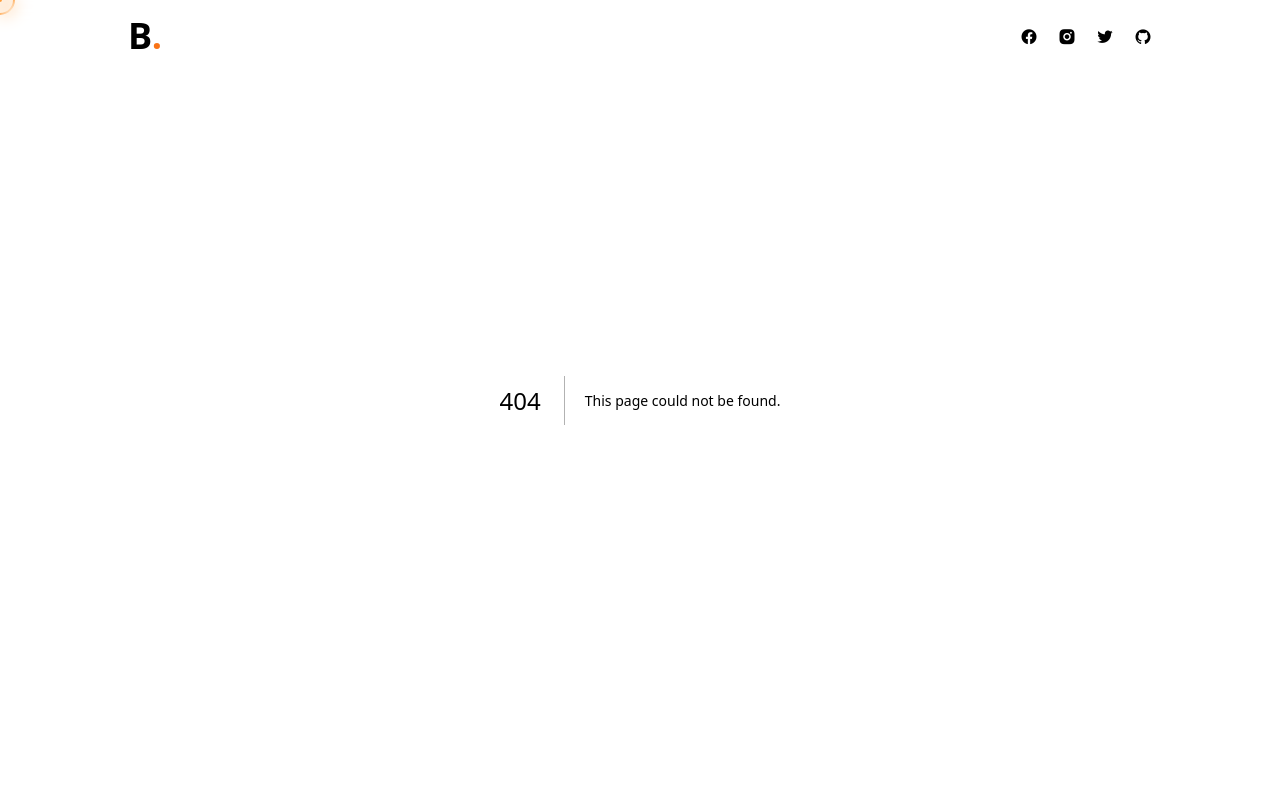
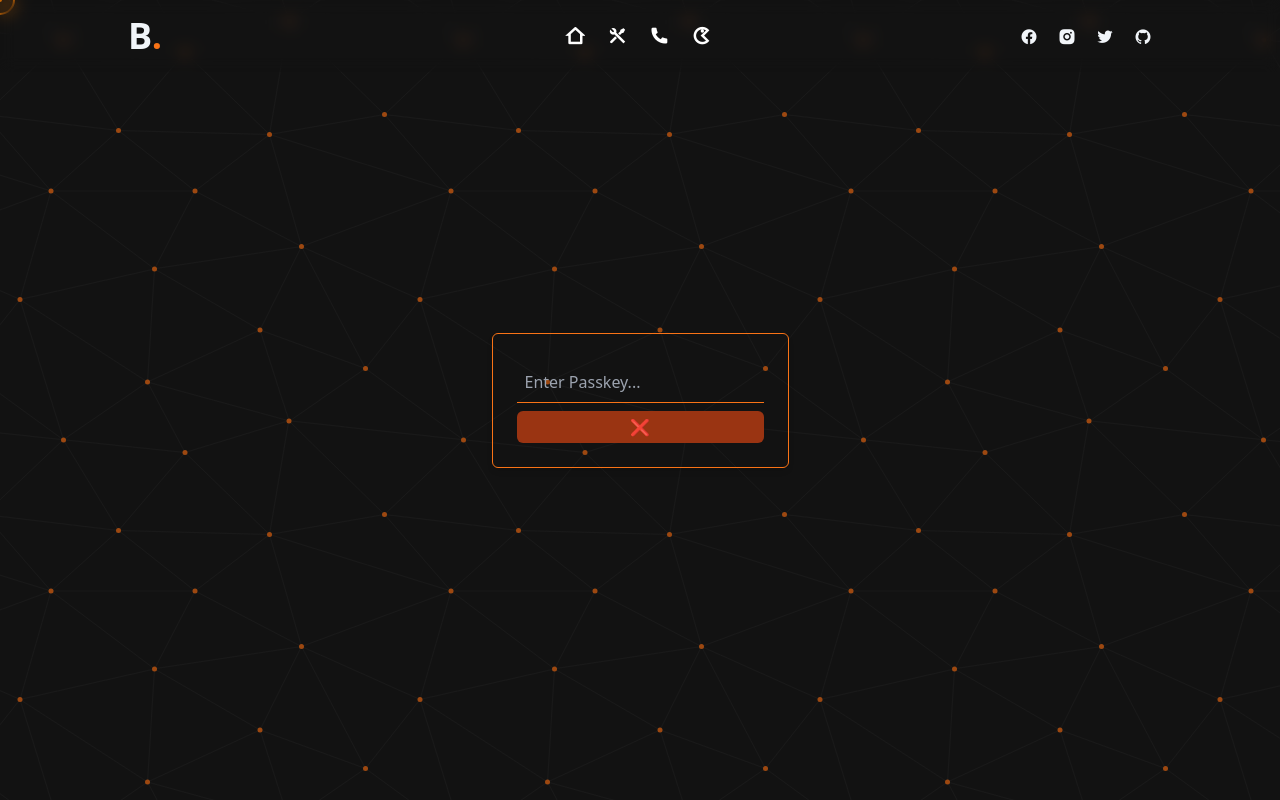
Before and after one commit to benjaminnkem/portfolio, a Next.js app: page /contact/messages in a window 1280 px wide. Before the commit this address had no page. Shown: the top 800 px of the page. Built offline with nearby package versions, Linux system fonts and the light colour scheme.

Commit message:
Create Message Key Interface

```diff
--- /dev/null
+++ b/app/contact/messages/message-content.js
@@ -0,0 +1,50 @@
+"use client";
+import { useState } from "react";
+
+export const metadata = { title: "Check Messages" };
+
+const MessageContent = () => {
+  const [passkey] = useState(["benjaminnkemfrancis", "benjaminnkemjunior", "nkembenjamintochijunior"]);
+  const [status, setStatus] = useState({ correct: false });
+  const [passKeyInput, setPassKeyInput] = useState("");
+
+  const validateKey = (e) => {
+    const value = e.target.value;
+    if (value.length <= 8) {
+      setStatus({ ...status, correct: false });
+      return;
+    }
+
+    passkey.forEach((key) => {
+      if (value === key) {
+        setStatus({ ...status, correct: true });
+        return;
+      }
+    });
+  };
+
+  return (
+    <>
+      <div className="min-h-screen grid place-content-center">
+        <div className="shadow-md rounded-md p-6 border border-orange-500 space-y-1 min-w-[md]">
+          <input
+            type="text"
+            placeholder="Enter Passkey..."
+            className="bg-transparent p-2 my-1 outline-none border-b border-orange-500 block"
+            onChange={(e) => validateKey(e)}
+          />
+          <button
+            className={`bg-orange-500 bg-opacity-10 p-1 text-center duration-200 rounded-md w-full disabled:bg-orange-800 ${
+              status.correct && "hover:bg-orange-600 bg-opacity-10"
+            }`}
+            disabled={!status.correct}
+          >
+            {status.correct ? "Continue ✅" : "❌"}
+          </button>
+        </div>
+      </div>
+    </>
+  );
+};
+
+export default MessageContent;
--- /dev/null
+++ b/app/contact/messages/page.js
@@ -0,0 +1,9 @@
+import MessageContent from "./message-content";
+
+export const metadata = { title: "Benjamin Nkem - Check Messages 📩", robots: "noindex" };
+
+const Messages = () => {
+  return <MessageContent />;
+};
+
+export default Messages;
```
